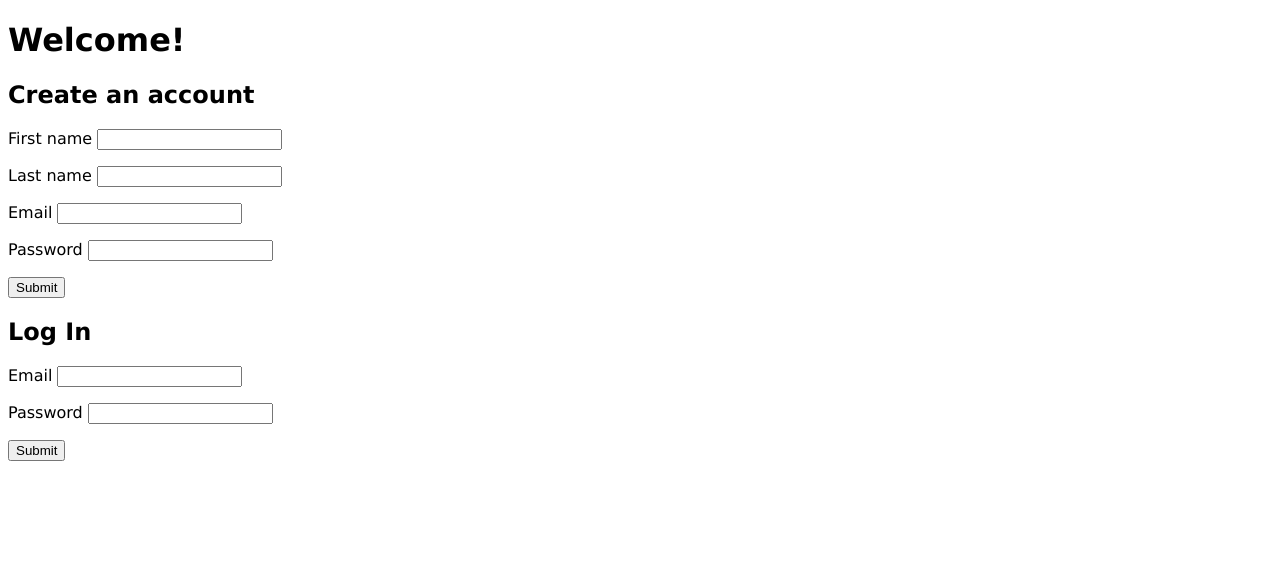
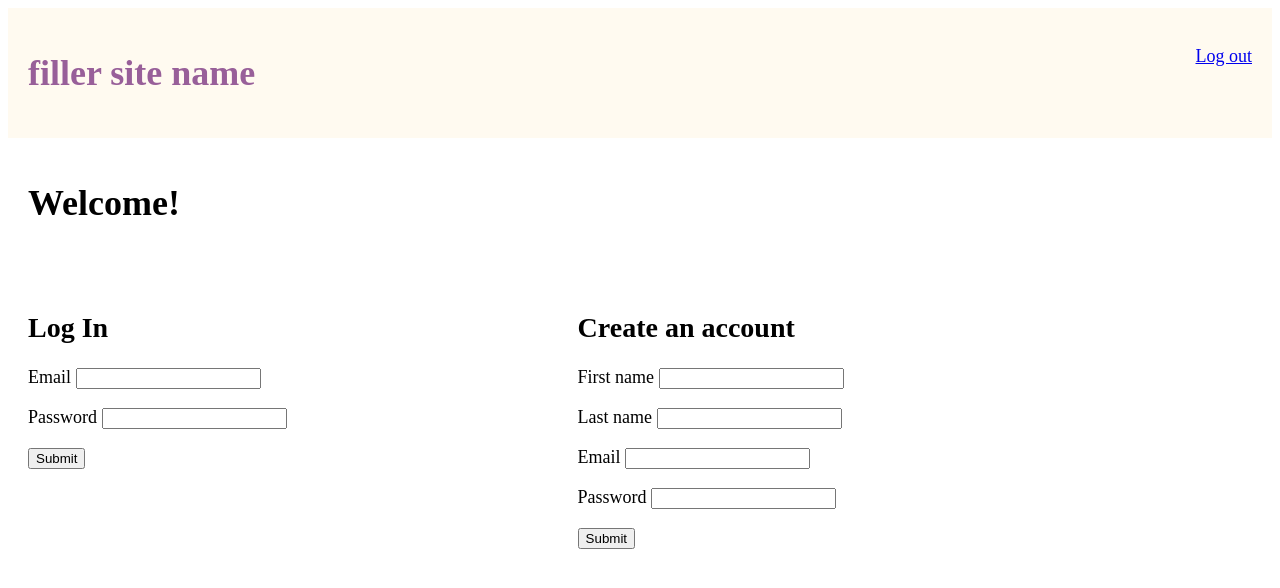
Before and after one commit to mmignola/Hackbright-Capstone-Project, a Flask app: page / in a window 1280 px wide. Shown: the top 588 px of the page. Run offline with Flask 2, Linux system fonts and the light colour scheme.

Commit message:
some css progress. looks ok right now

```diff
--- a/static/style.css
+++ b/static/style.css
@@ -1,3 +1,56 @@
 body {
-    font-family: Verdana, Geneva, Tahoma, sans-serif;
+    font-family: serif;
+    background-color: white;
 }
+
+p {
+    font-size: 18px;
+}
+
+h1 {
+    font-size: 36px;
+}
+
+h2 {
+    font-size: 28px;
+}
+
+.page-top {
+    background-color: floralwhite;
+    padding: 20px;
+}
+
+.site-name {
+    color: #985f99;
+    display: inline-block;
+
+}
+
+.log-out {
+    color: #985f99;
+    display: inline-block;
+    float: right;
+
+}
+
+.page-header {
+    font-size: 14px;
+    padding: 20px;
+}
+
+
+.form-block {
+    display: inline-block;
+    width: 50%;
+    float: left;
+    padding: 20px;
+}
+
+
+.float-child {
+    display: inline-block;
+    padding: 20px;
+    width: 40%;
+    vertical-align: top;
+
+}
--- a/templates/base.html
+++ b/templates/base.html
@@ -5,8 +5,20 @@
     <meta charset="utf-8">
     <meta name="viewport" content="width=device-width">
     <title>
-      {% block title %}{% endblock %}
+      {% block title %} Filler Site Name {% endblock %}
     </title>
+
+    <div class="page-top">
+      <div class="site-name">
+        <h1>filler site name</h1>
+      </div>
+      <div class="log-out">
+        <p><a href="/log_out">Log out</a></p>
+      </div>
+    </div>
+
+    <div
+
   </head>
 
   <body>
--- a/templates/edit_project.html
+++ b/templates/edit_project.html
@@ -3,7 +3,7 @@
 
 
 <div class="page-header">
-    <h2>Edit {{ project.proj_name }}</h2>
+    <h1>Edit {{ project.proj_name }}</h1>
 </div>
 
 <div class="form-block">
--- a/templates/homepage.html
+++ b/templates/homepage.html
@@ -6,8 +6,24 @@
     <h1>Welcome!</h1>
 </div>
 
-<div class="form-block">
-    <div class="create-account">
+<div class="float-container">
+
+    <div class="float-child">
+        <h2>Log In</h2>
+            <form action="/login" method="POST">
+                <p>
+                    Email <input type="text" name="email">
+                </p>
+                <p>
+                    Password <input type="text" name="password">
+                </p>
+                <p>
+                    <input type="submit">
+                </p>
+            </form>
+    </div>
+
+    <div class="float-child">
         <h2>Create an account</h2>
             <form action="/users" method="POST">
                 <p>
@@ -29,22 +45,5 @@
     </div>
 </div>
 
-<div class="form-block">
-    <div class="log-in">
-        <h2>Log In</h2>
-            <form action="/login" method="POST">
-                <p>
-                    Email <input type="text" name="email">
-                </p>
-                <p>
-                    Password <input type="text" name="password">
-                </p>
-                <p>
-                    <input type="submit">
-                </p>
-            </form>
-    </div>
-</div>
-
 
 {% endblock %}
--- a/templates/update_details.html
+++ b/templates/update_details.html
@@ -7,6 +7,7 @@
 </div>
 
 <div class="details">
+    <h2>Update details</h2>
     <p>Progress: {{ update.percent_done }}%</p>
     <p>Notes: {{ update.notes }}</p>
 </div>
```
Also changed, not shown: templates/project_details.html (+17 -5 lines), templates/user_profile.html (+9 -8 lines), 1 other file.
